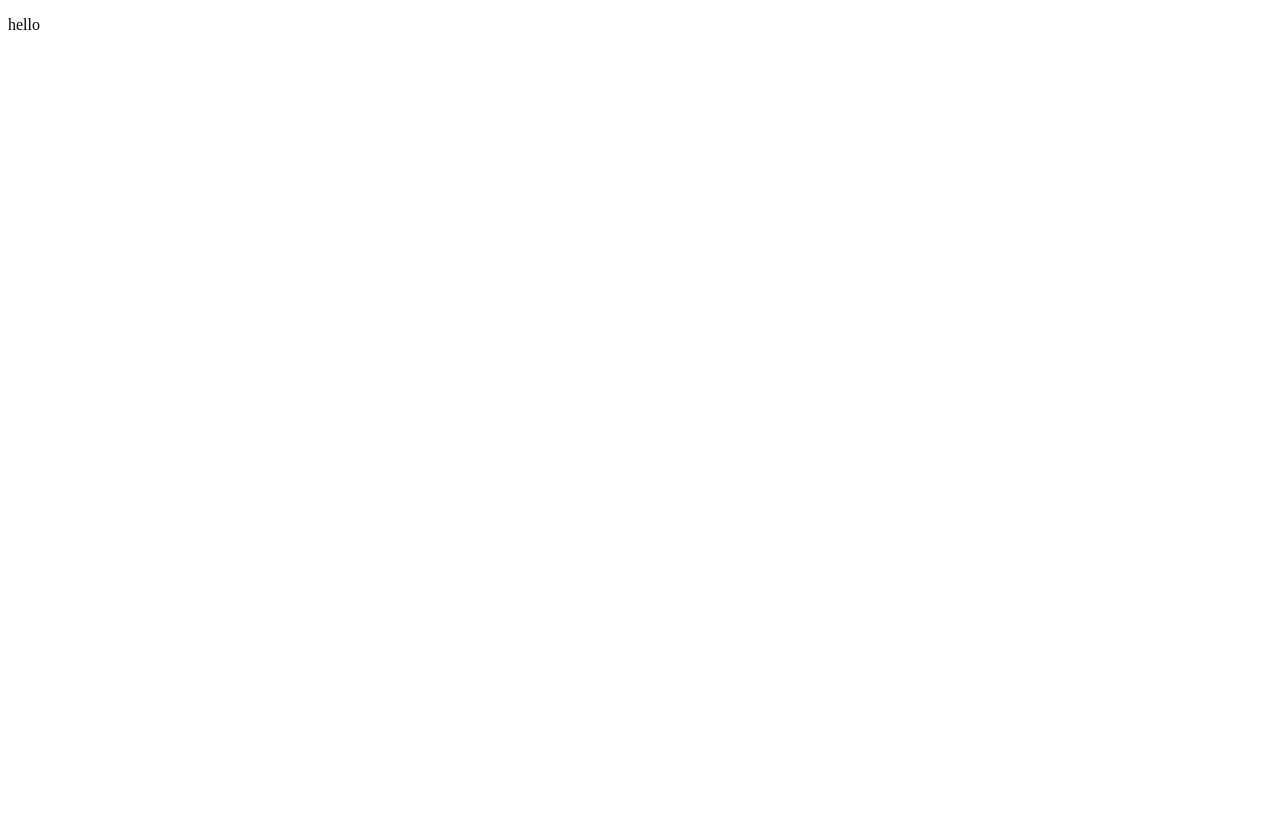
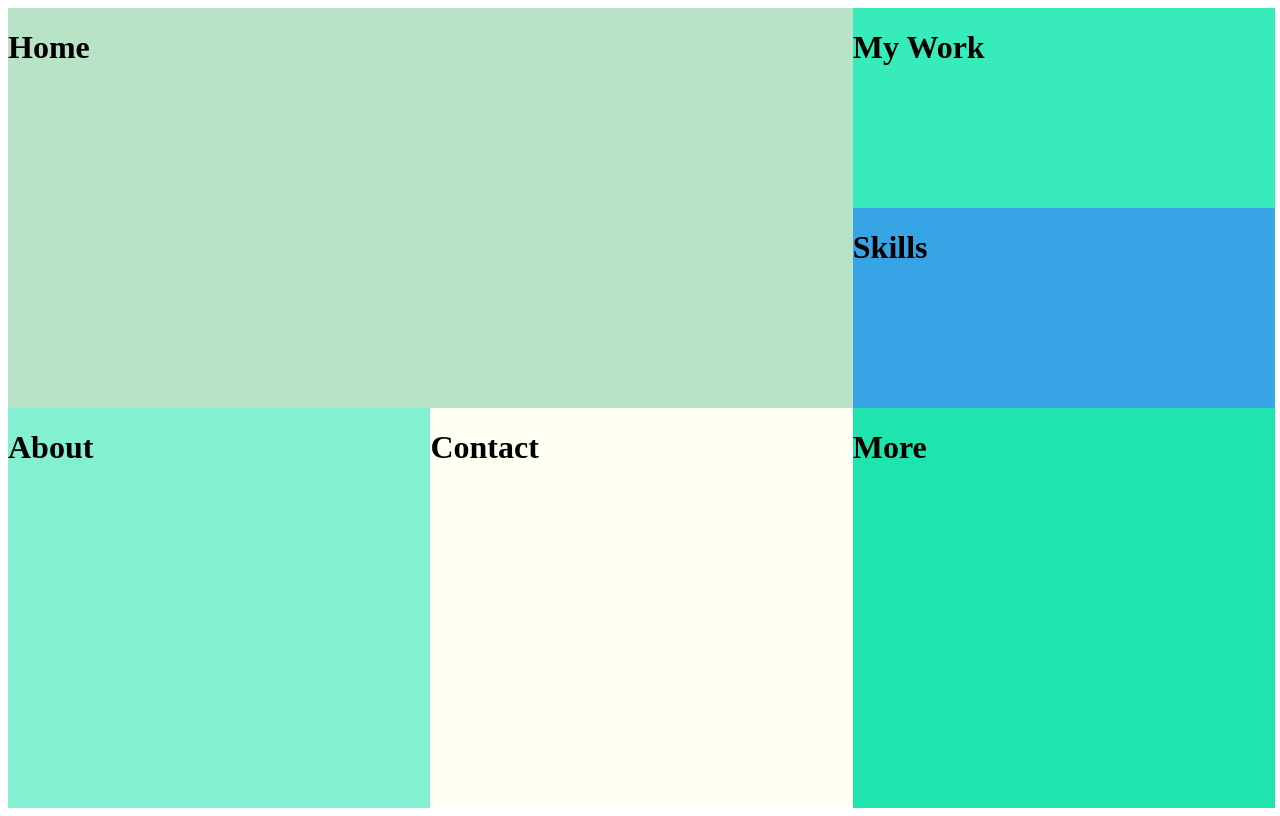
Before and after one commit to wallytreats/nickswebsite2, a plain HTML site: page index.html in a window 1280 px wide. Drawn offline with nearby package versions, Linux system fonts and the light colour scheme.

Commit message:
fixed main.js

```diff
--- a/index.html
+++ b/index.html
@@ -2,26 +2,36 @@
 <html>
   <head>
     <script
-      src="https://code.jquery.com/jquery-3.2.1.slim.min.js"
-      integrity="sha256-k2WSCIexGzOj3Euiig+TlR8gA0EmPjuc79OEeY5L45g="
-      crossorigin="anonymous">
-    </script>
+  src="https://code.jquery.com/jquery-3.2.1.min.js"
+  integrity="sha256-hwg4gsxgFZhOsEEamdOYGBf13FyQuiTwlAQgxVSNgt4="
+  crossorigin="anonymous"></script>
     <script type="text/javascript" src="main.js" defer>
     </script>
+    <link rel="stylesheet" href="style.css">
     <meta charset="utf-8">
-    <title></title>
+    <title>Nick Lawrence</title>
   </head>
   <body>
-
-    <p>hello</p>
     <div id="content">
       <div id="containerleft">
-        <div id="box1" class="box"></div>
-        <div id="box2" class="box"></div>
-        <div id="box3" class="box"></div>
-        <div id="box4" class="box"></div>
-        <div id="box5" class="box"></div>
-        <div id="box6" class="box"></div>
+        <div id="box1" class="box">
+          <h1>Home</h1>
+        </div>
+        <div id="box2" class="box">
+          <h1>My Work</h1>
+        </div>
+        <div id="box3" class="box">
+          <h1>Skills</h1>
+        </div>
+        <div id="box4" class="box">
+          <h1>About</h1>
+        </div>
+        <div id="box5" class="box">
+          <h1>Contact</h1>
+        </div>
+        <div id="box6" class="box">
+          <h1>More</h1>
+        </div>
       </div>
     </div>
 
--- a/main.js
+++ b/main.js
@@ -17,10 +17,7 @@ $("body").delegate('.box','click', function(){
             top: 0,
             left: 0
         },300);
-
     }
-
-
 });
 
 $("body").delegate('.box.active','click', function(){
@@ -40,5 +37,4 @@ $("body").delegate('.box.active','click', function(){
             $('.box.active').remove();
             cloned.removeClass('cloned');
         });
-
 });
--- a/style.css
+++ b/style.css
@@ -1,4 +1,4 @@
-body{
+#body{
  padding: 0px;
  margin: 0px;
  width: 100%;
@@ -6,10 +6,9 @@ body{
 }
 
 #content{
- width: 450px;
- height: 250px;
+ width: 100vw;
+ height: 100vh;
  position: relative;
- top: 50px;
 }
 
 .box {
@@ -22,16 +21,14 @@ body{
 }
 
 #containerleft{
-  width:450px;
-  height:250px;
+  width:100vw;
+  height:100vh;
 }
-
-
 
 #box1{
  width: 66%;
  height: 50%;
- background: pink;
+ background: #B9E3C6;
  float:left;
  z-index: 99;
 }
@@ -39,32 +36,32 @@ body{
 #box2 {
  width: 33%;
  height: 25%;
- background: gray;
+ background: #37ECBA;
  float: left;
 }
 
 #box3{
  width: 33%;
  height: 25%;
- background: black;
+ background: #37A4E5;
  float: left;
 }
 
 #box4{
  width: 33%;
  height: 50%;
- background: green;
+ background: #84F0D2;
  float: left;
 }
 #box5{
  width: 33%;
  height: 50%;
- background: yellow;
+ background: #FFFFF2;
  float: left;
 }
 #box6{
  width: 33%;
  height: 50%;
- background: blue;
+ background: #1FE4AD;
  float: left;
 }
```
